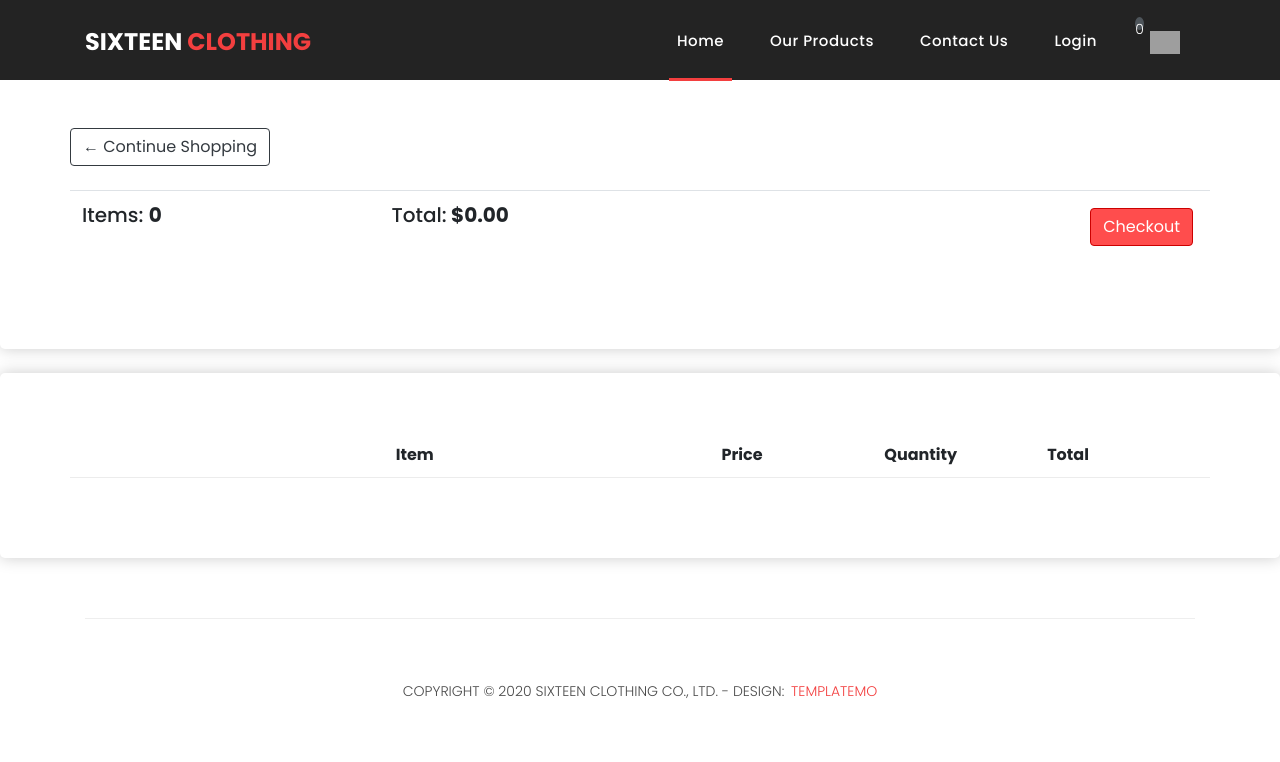
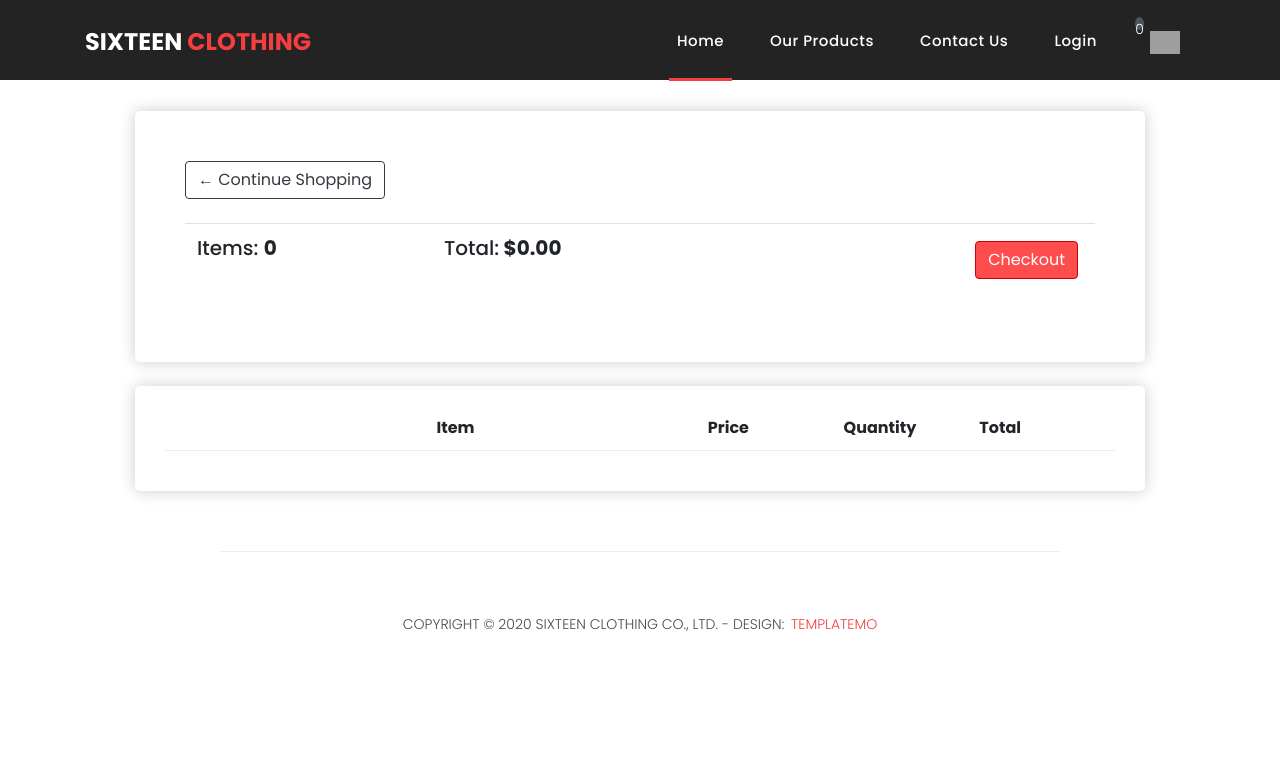
Before and after one commit to HoagSon/IE221, a Django app: page /Cart/ in a window 1280 px wide. Shown: the top 762 px of the page. Run offline with Django 3.2, Linux system fonts and the light colour scheme; lists and menus that the app fills with data are empty; some libraries are stand-ins or nearby versions; grey boxes are pictures that could not be loaded.

Commit message:
css xong cart

```diff
--- a/Static/homepage/assets/css/cart.css
+++ b/Static/homepage/assets/css/cart.css
@@ -2,11 +2,18 @@
 	box-shadow:hsl(0, 0%, 80%) 0 0 16px;
 	background-color: #fff;
 	border-radius: 5px;
-	padding: 70px;
-
+	padding: 50px;
+	margin-top: 10%;
+}
+.box-element1{
+	box-shadow:hsl(0, 0%, 80%) 0 0 16px;
+	background-color: #fff;
+	border-radius: 5px;
+	padding:30px;
 }
 .row{
-	position: center;
+	margin-left: 120px;
+	margin-right: 120px;
 }
 
  .col-lg-12{
--- a/Template/Homepage/cart.html
+++ b/Template/Homepage/cart.html
@@ -26,9 +26,6 @@ https://templatemo.com/tm-546-sixteen-clothing
 	<div class="row">
 		<div class="col-lg-12">
 			<div class="box-element">
-				<br>
-				<br>
-
 				<a  class="btn btn-outline-dark" href="">&#x2190; Continue Shopping</a>
 
 				<br>
@@ -46,7 +43,7 @@ https://templatemo.com/tm-546-sixteen-clothing
 			</div>
 
 			<br>
-			<div class="box-element">
+			<div class="box-element1">
 				<div class="cart-row">
 					<div style="flex:2"></div>
 					<div style="flex:2"><strong>Item</strong></div>
--- a/Template/Homepage/products.html
+++ b/Template/Homepage/products.html
@@ -113,7 +113,7 @@ https://templatemo.com/tm-546-sixteen-clothing
                           <h6>${{product.price|floatformat}}</h6>
                           <p>Lorem ipsume dolor sit amet, adipisicing elite. Itaque, corporis nulla aspernatur.</p>
                           <ul class="stars">
-                            <button>Add to Cart</button>
+                            <button style="color: #ffffff ;background-color: #ff4d4d;border: 1px solid #cc0000; border-radius: 6px" >Add to Cart</button>
                           </ul>
                           <span>Reviews (12)</span>
                         </div>
```
